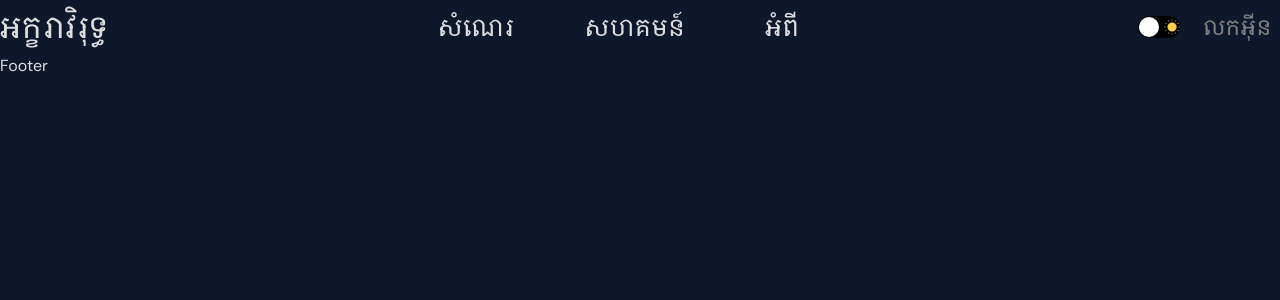
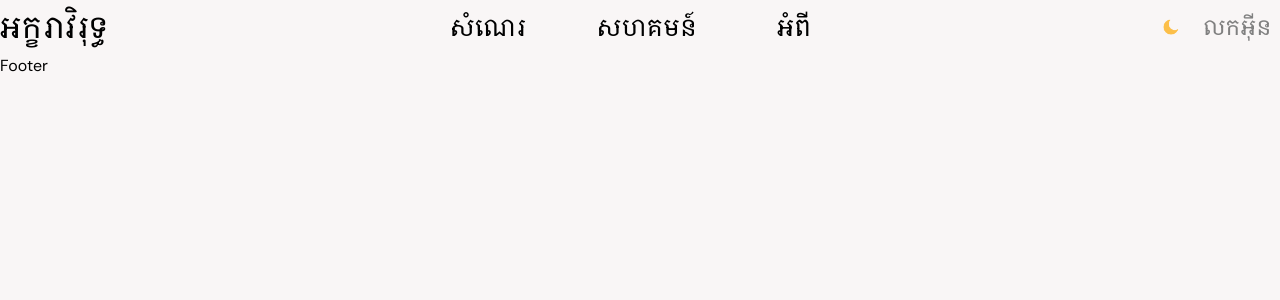
Before and after one commit to Ratanak-Rin-Sbu/inspira-graph, a Next.js app: page / in a window 1280 px wide. Shown: the top 300 px of the page. Built offline with nearby package versions, Linux system fonts and the light colour scheme.

Commit message:
Added theme toggle function

```diff
--- a/src/app/globals.css
+++ b/src/app/globals.css
@@ -35,6 +35,13 @@ a {
 }
 
 .light {
+  --background: #f9f6f6;
+  --textColor: black;
+  --softBg: #f0f0f0;
+  --softTextColor: #626262;
+}
+
+.dark {
   --background: #0f172a;
   --textColor: #ddd;
   --softBg: #1f273a;
--- a/src/components/themeToggle/ThemeToggle.tsx
+++ b/src/components/themeToggle/ThemeToggle.tsx
@@ -2,20 +2,38 @@
 
 import Image from "next/image"
 import styles from "./themeToggle.module.css"
-import { useContext } from "react"
+import { useContext, useState } from "react"
 import { ThemeContext } from "@/context/ThemeContext";
 
 const ThemeToggle = () => {
-  const { theme } = useContext(ThemeContext);
+  const { theme, toggle } = useContext(ThemeContext);
+  const [animate, setAnimate] = useState(false);
 
   console.log(theme);
 
-
   return (
-    <div className={styles.container}>
-      <Image src="/moon.png" alt="" width={16} height={16} />
-      <div className={styles.ball}></div>
-      <Image src="/sun.png" alt="" width={16} height={16} />
+    <div
+      className="styles.container"
+      onClick={() => {
+        toggle();
+        setAnimate(true);
+        setTimeout(() => setAnimate(false), 400);
+      }}
+    >
+      {theme === "dark" ?
+        (<Image
+          src="/sun.png"
+          alt="" width={18}
+          className={animate ? styles.jumpAnimation : ""}
+          height={18}
+          style={{transition: "all 0.8s", cursor: "pointer"}}/>) :
+        (<Image
+          src="/moon.png"
+          alt="" width={18}
+          className={animate ? styles.jumpAnimation : ""}
+          height={18}
+          style={{transition: "all 0.8s", cursor: "pointer"}}/>)
+      }
     </div>
   )
 }
--- a/src/components/themeToggle/themeToggle.module.css
+++ b/src/components/themeToggle/themeToggle.module.css
@@ -1,20 +1,25 @@
 .container {
-  width: 42px;
-  height: 22px;
+  width: 52px;
+  height: 26px;
   border-radius: 50px;
   cursor: pointer;
   display: flex;
   align-items: center;
   justify-content: space-between;
-  background-color: black;
   position: relative;
+  transition: all 0.8s;
+  cursor: pointer;
 }
 
-.ball {
-  width: 20px;
-  height: 20px;
-  border-radius: 50%;
-  background-color: white;
-  position: absolute;
-  left: 1px;
+@keyframes jump {
+  0%, 100% {
+    transform: translateY(0);
+  }
+  50% {
+    transform: translateY(-8px);
+  }
 }
+
+.jumpAnimation {
+  animation: jump 0.4s ease;
+}
--- a/src/context/ThemeContext.jsx
+++ b/src/context/ThemeContext.jsx
@@ -1,6 +1,6 @@
 "use client"
 
-import { createContext, useState } from "react";
+import { createContext, useEffect, useState } from "react";
 
 export const ThemeContext = createContext();
 
@@ -16,5 +16,13 @@ export const ThemeContextProvider = ({ children }) => {
     return getFromLocalStorage();
   })
 
-  return <ThemeContext.Provider value={{ theme }}>{children}</ThemeContext.Provider>
+  const toggle = () => {
+    setTheme(theme === "light" ? "dark" : "light");
+  }
+
+  useEffect(() => {
+    localStorage.setItem("theme", theme);
+  }, [theme]);
+
+  return <ThemeContext.Provider value={{ theme, toggle }}>{children}</ThemeContext.Provider>
 }
--- a/src/providers/ThemeProvider.jsx
+++ b/src/providers/ThemeProvider.jsx
@@ -11,13 +11,11 @@ function ThemeProvider({ children }) {
     setHasMounted(true);
   }, []);
 
-  if (!hasMounted) {
-    return null;
+  if (hasMounted) {
+    return (
+      <div className={theme}>{children}</div>
+    )
   }
-
-  return (
-    <div className={theme}>{children}</div>
-  )
 }
 
 export default ThemeProvider
```
